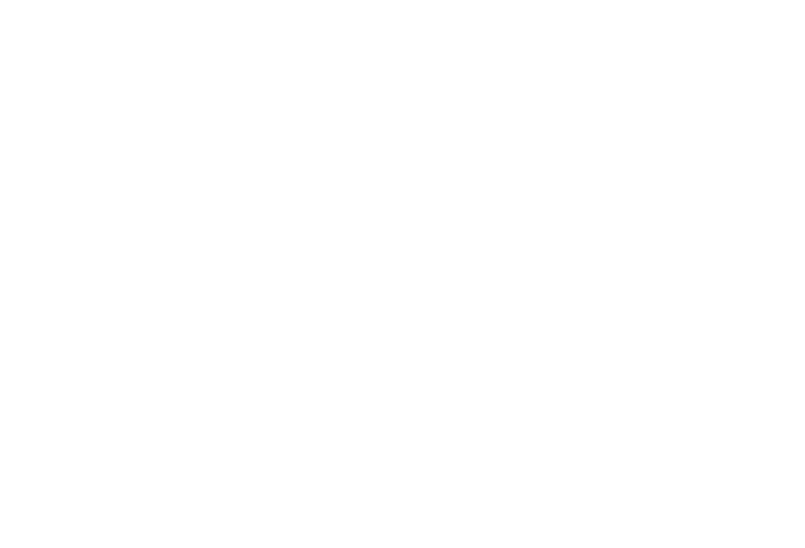
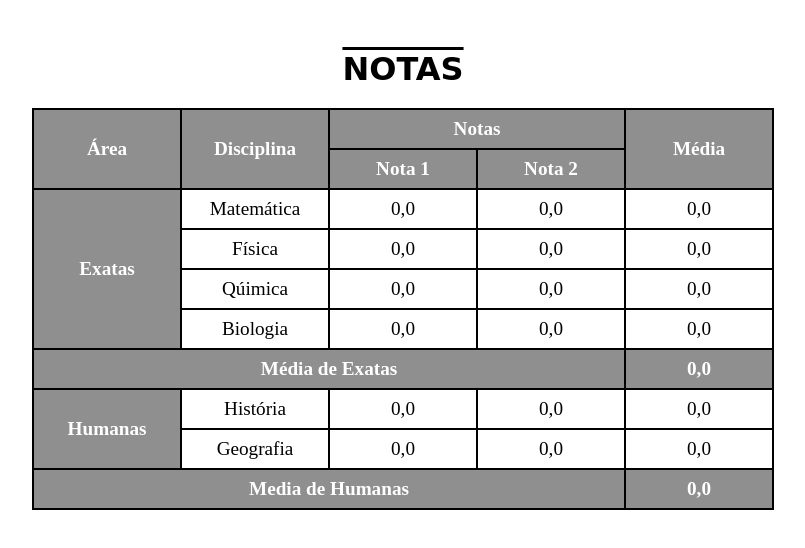
Before and after one commit to RamonLopes86/html-css, a plain HTML site: page ex023/desafio-tabela2.html in a window 1280 px wide. Shown: the whole page, without its empty margins (26-831 px from the left). Drawn offline with Linux system fonts and the light colour scheme.

Commit message:
desafio tabela-desafio atualização

```diff
--- a/ex023/desafio-tabela2.html
+++ b/ex023/desafio-tabela2.html
@@ -4,13 +4,123 @@
     <meta charset="UTF-8">
     <meta name="viewport" content="width=device-width, initial-scale=1.0">
     <title>Desafio Tabela-2</title>
+
+    <style>
+
+        table{
+
+            border-collapse:collapse;
+            margin: 50px;
+
+        }
+
+        th,td{
+
+            border: 2px solid black;
+            width: 130px;
+            padding: 8px;
+            text-align: center;
+            font-size:1.2em;
+
+        }
+
+        th{
+            background-color: rgba(37, 37, 37, 0.514);
+            color: white;
+        }
+
+        caption{
+
+            padding-bottom: 20px;
+            font-weight: bolder;
+            font-family: cursive,sans-serif;
+            font-size: 2em;
+            text-decoration: overline;
+        }
+
+        .media-final{
+
+            background-color: rgba(37, 37, 37, 0.514);
+            color: white;
+            font-weight: bold;
+        }
+
+    </style>
 </head>
 <body>
 
     <table>
 
         <thead>
+            <caption>NOTAS</caption>
 
+            <tr>
+                <th scope="col" rowspan="2">Área </th>
+                <th scope="col" rowspan="2">Disciplina</th>
+                <th scope="colgroup" colspan="2">Notas</th>
+                <th scope="col" rowspan="2">Média</th>
+            </tr>
+            <tr>
+                <th scope="col">Nota 1</th>
+                <th scope="col">Nota 2</th>
+            </tr>
+
+            <tr>
+                <th scope="rowgroup" rowspan="4">Exatas</th>
+                <td>Matemática</td>
+                <td>0,0</td>
+                <td>0,0</td>
+                <td>0,0</td>
+            </tr>
+
+            <tr>
+                <td>Física</td>
+                <td>0,0</td>
+                <td>0,0</td>
+                <td>0,0</td>
+
+            </tr>
+
+            <tr>
+                <td>Qúimica</td>
+                <td>0,0</td>
+                <td>0,0</td>
+                <td>0,0</td>
+            </tr>
+            <tr>
+                <td>Biologia</td>
+                <td>0,0</td>
+                <td>0,0</td>
+                <td>0,0</td>
+            </tr>
+
+            <tr>
+                <th scope="row" colspan="4">Média de Exatas</th>
+                <td class="media-final">0,0</td>
+            </tr>
+
+            <tr>
+
+                <th rowspan="2">Humanas</th>
+                <td>História</td>
+                <td>0,0</td>
+                <td>0,0</td>
+                <td >0,0</td> <!--Media de Humanas-->
+
+            </tr>
+
+            <tr>
+                <td>Geografia</td>
+                <td>0,0</td>
+                <td>0,0</td>
+                <td>0,0</td>
+
+            </tr>
+
+            <tr>
+                <th scope="row" colspan="4">Media de Humanas</th>
+                <td class="media-final">0,0</td>
+            </tr>
 
         </thead>
 
@@ -20,6 +130,8 @@
         </tbody>
 
 
+
+
     </table>
 
 </body>
```
